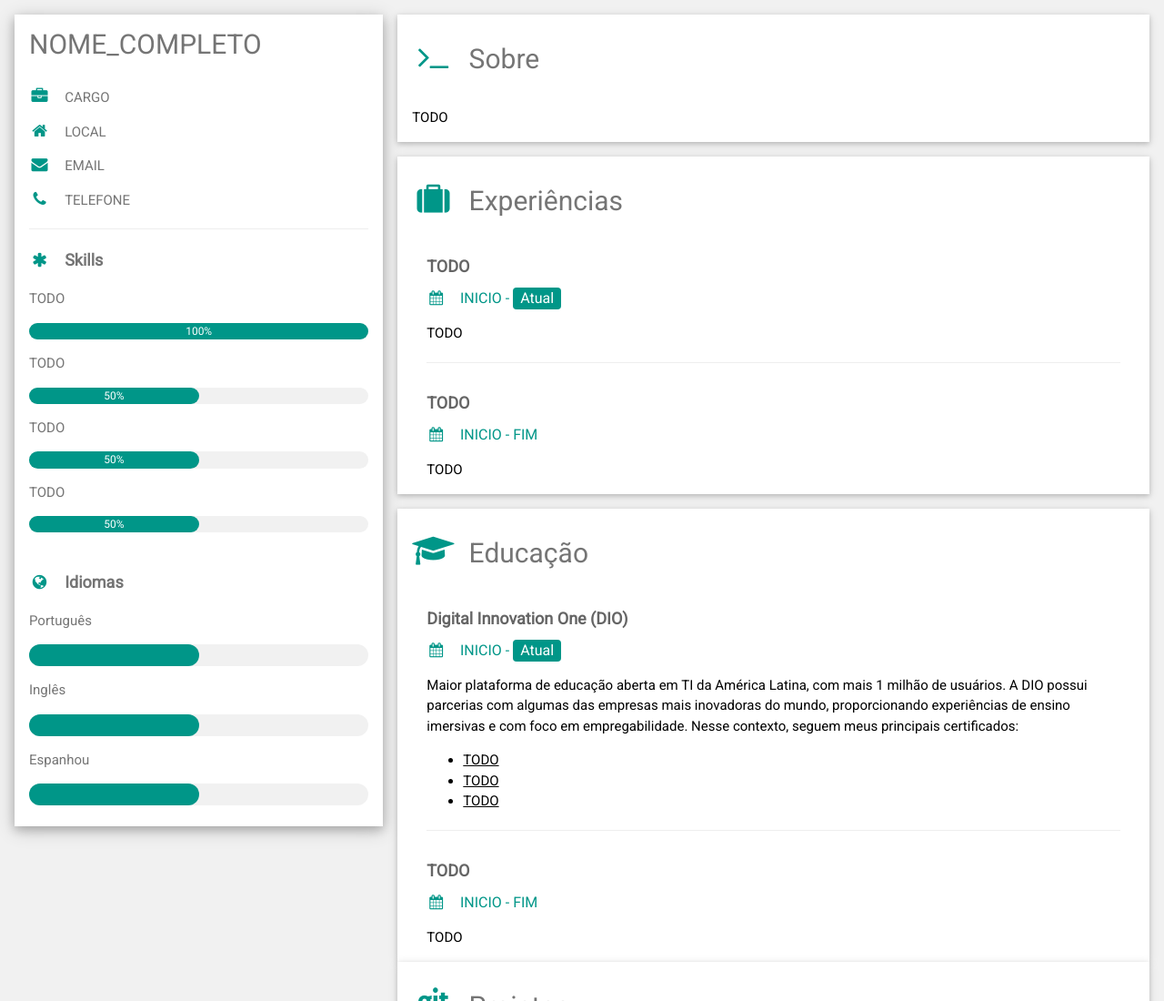
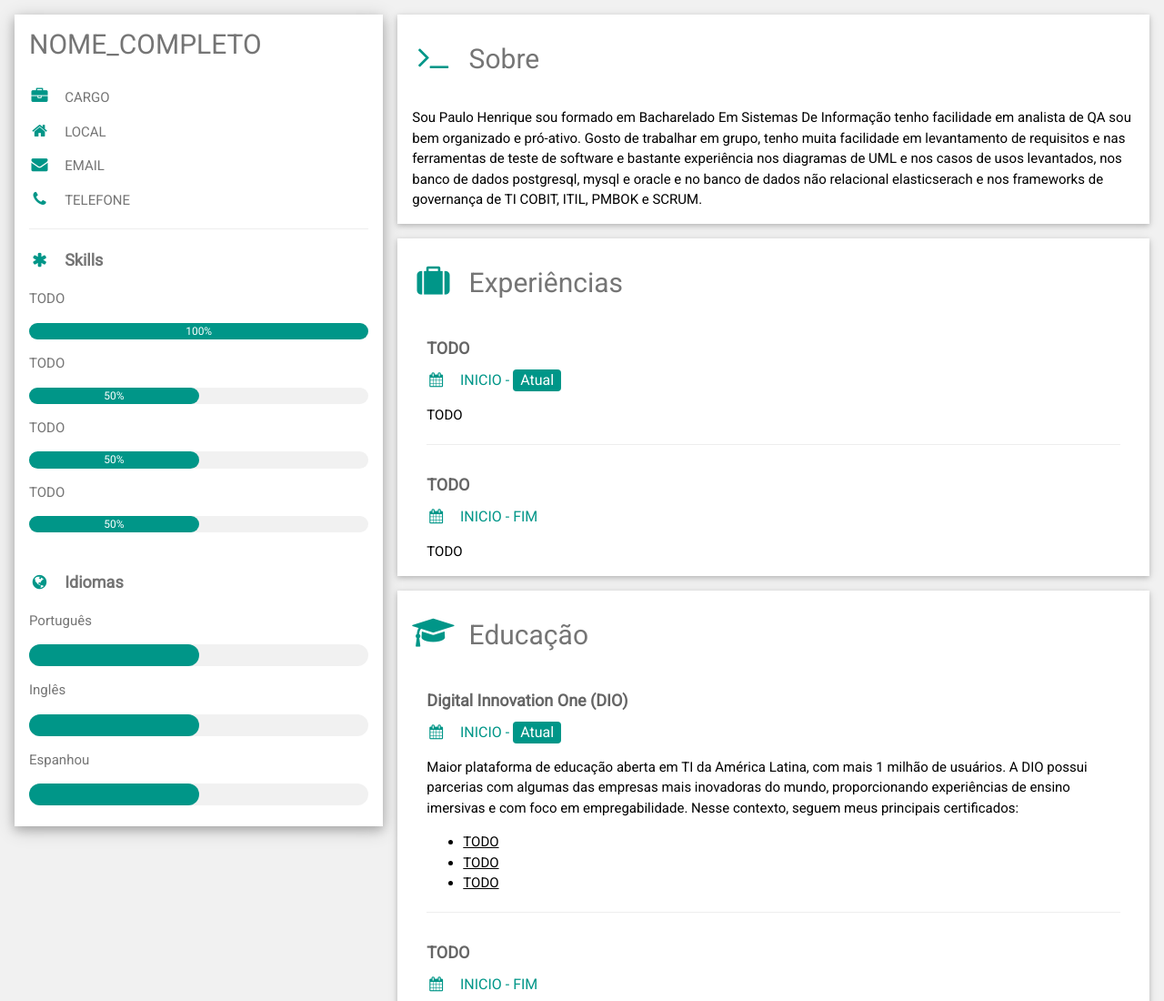
Before and after one commit to Paulo2991/Curriculo-online, a plain HTML site: page index.html in a window 1280 px wide. Shown: the top 1100 px of the page at 91% size. Drawn offline with nearby package versions, Linux system fonts and the light colour scheme.

Commit message:
Ajustando o sobre

```diff
--- a/index.html
+++ b/index.html
@@ -87,7 +87,10 @@
 
           <div class="w3-container w3-card w3-white w3-margin-bottom">
             <h2 class="w3-text-grey w3-padding-16"><i class="fa fa-terminal fa-fw w3-margin-right w3-xxlarge w3-text-teal"></i>Sobre</h2>
-            <p>TODO</p>
+            <p>Sou Paulo Henrique sou formado em Bacharelado Em Sistemas De Informação tenho facilidade em analista de QA sou bem organizado e pró-ativo.
+              Gosto de trabalhar em grupo, tenho muita facilidade em levantamento de requisitos e nas ferramentas de teste de software e bastante experiência
+              nos diagramas de UML e nos casos de usos levantados, nos banco de dados postgresql, mysql e oracle e no banco de dados não relacional elasticserach
+              e nos frameworks de governança de TI COBIT, ITIL, PMBOK e SCRUM.</p>
           </div>
 
           <div class="w3-container w3-card w3-white w3-margin-bottom">
```
